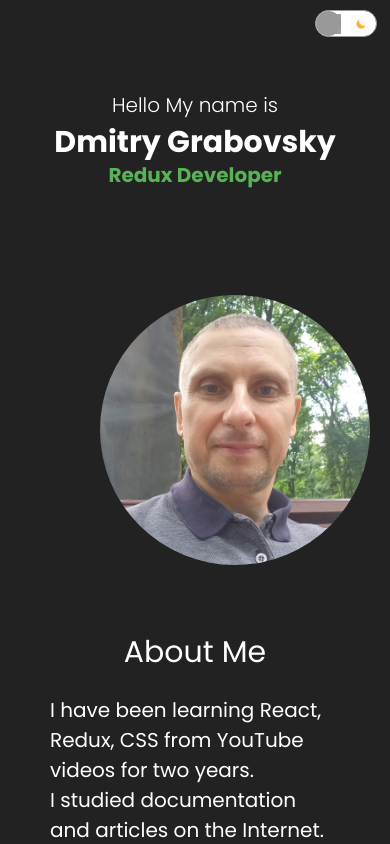
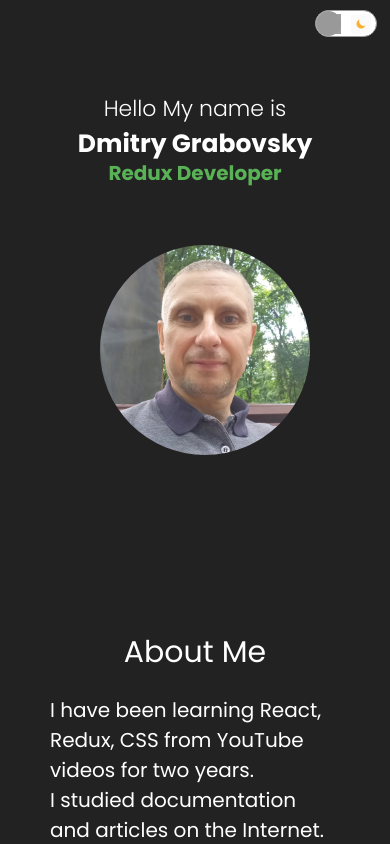
Before and after one commit to programer1983/Portfolio, a React (Create React App) app: page / in a window 390 px wide. Shown: the top 844 px of the page. Built offline with nearby package versions, Linux system fonts and the light colour scheme; grey boxes are pictures that could not be loaded.

Commit message:
adaptive layout for intro

```diff
--- a/src/components/about/about.css
+++ b/src/components/about/about.css
@@ -91,6 +91,13 @@
 }
 
 
+@media screen and (max-width: 949px){
+    .a-title {
+        font-size: 30px;
+    }
+}
+
+
 
 @media screen and (max-width: 768px) {
     .a {
--- a/src/components/intro/intro.css
+++ b/src/components/intro/intro.css
@@ -72,17 +72,14 @@
 }
 
 .i-img {
-    width: 67%;
-    height: 60%;
+    width: 420px;
+    height: 420px;
     object-fit: cover;
     position: absolute;
-    top: 110px;
-    right: 80px;
+    top: 80px;
+    right: 90px;
     border-radius: 50%;
 }
-
-
-
 
 
 @media screen and (max-width: 1200px){
@@ -101,6 +98,63 @@
 
     .i-desc {
         font-size: 30px;
+    }
+}
+
+
+@media screen and (max-width: 1045px){
+    .i-intro {
+        font-size: 25px;
+    }
+
+    .i-img {
+        width: 320px;
+        height: 320px;
+    }
+
+    .i-title-item {
+        font-size: 20px;
+    }
+
+    .i-name {
+        font-size: 35px;
+    }
+
+    .i-desc {
+        font-size: 25px;
+    }
+}
+
+
+@media screen and (max-width: 949px){
+    .i-img {
+        width: 300px;
+        height: 300px;
+        object-fit: cover;
+        position: absolute;
+        top: 80px;
+        right: 90px;
+        border-radius: 50%;
+    }
+
+    .i-left-wrapper {
+        padding: 40px;
+    }
+
+    .i-intro {
+        font-size: 20px;
+    }
+
+    .i-name {
+        font-size: 30px;
+    }
+
+    .i-title-item {
+        font-size: 20px;
+    }
+
+    .i-desc {
+        font-size: 25px;
     }
 }
 
@@ -151,7 +205,97 @@
 }
 
 
-@media screen and (max-width: 480px) {
+@media screen and (max-width: 722px) {
+    .i-left {
+        height: 280px;
+    }
+    .i-name {
+        font-size: 25px;
+    }
+
+    .i-img {
+        width: 220px;
+        height: 220px;
+    }
+
+    .i-desc {
+        font-size: 18px;
+    }
+}
+
+@media screen and (max-width: 629px) {
+    .i-img {
+        width: 180px;
+        height: 180px;
+    }
+
+    .i-left {
+        height: 237px;
+    }
+
+    .i-intro {
+        font-size: 15px;
+    }
+
+    .i-name {
+        font-size: 20px;
+    }
+
+    .i-title-item {
+        font-size: 15px;
+    }
+
+    .i-desc {
+        font-size: 15px;
+    }
+
+}
+
+@media screen and (max-width: 535px) {
+    .i-img {
+        width: 140px;
+        height: 140px;
+    }
+
+    .i-name {
+        font-size: 18px;
+    }
+}
+
+@media screen and (max-width: 531px) {
+    .i-left {
+        height: 220px;
+    }
+
+    .i-desc {
+        font-size: 14px;
+    }
+
+}
+
+@media screen and (max-width: 508px) {
+    .i-left {
+        height: 270px;
+    }
+}
+
+@media screen and (max-width: 507px) {
+    .i-left {
+        height: 250px;
+    }
+}
+
+@media screen and (max-width: 498px) {
+    .i-left {
+        height: 250px;
+    }
+
+    .i-desc {
+        font-size: 12px;
+    }
+}
+
+@media screen and (max-width: 481px) {
     .i {
         flex-direction: column;
     }
@@ -162,21 +306,127 @@
         justify-content: center;
         text-align: center;
         height: 100%;
-        margin-bottom: 70px;
     }
 
+    .i-img {
+        position: absolute;
+        top: 20px;
+        left: 135px;
+        width: 210px;
+        height: 210px;
+    }
 
     .i-desc {
         display: none;
-
     }
 
+    .i-intro {
+      font-size: 22px;
+   }
+
+   .i-name {
+       font-size: 25px;
+   }
+
+   .i-title-item {
+       font-size: 20px;
+   }
+}
+
+@media screen and (max-width: 457px) {
+    .i-img {
+        position: absolute;
+        top: 20px;
+        left: 130px;
+        width: 210px;
+        height: 210px;
+    }
+}
+
+@media screen and (max-width: 438px) {
+    .i-img {
+        position: absolute;
+        top: 20px;
+        left: 110px;
+        width: 210px;
+        height: 210px;
+    }
+}
+
+@media screen and (max-width: 405px) {
+    .i-img {
+        position: absolute;
+        top: 20px;
+        left: 100px;
+        width: 210px;
+        height: 210px;
+    }
+}
+
+@media screen and (max-width: 384px) {
+    .i-img {
+        position: absolute;
+        top: 20px;
+        left: 85px;
+        width: 210px;
+        height: 210px;
+    }
+}
+
+@media screen and (max-width: 357px) {
+    .i-img {
+        position: absolute;
+        top: 20px;
+        left: 75px;
+        width: 210px;
+        height: 210px;
+    }
+}
+
+@media screen and (max-width: 342px) {
+    .i-img {
+        position: absolute;
+        top: 20px;
+        left: 65px;
+        width: 210px;
+        height: 210px;
+    }
+}
+
+@media screen and (max-width: 323px) {
+    .i-img {
+        position: absolute;
+        top: 20px;
+        left: 55px;
+        width: 210px;
+        height: 210px;
+    }
+}
+
+@media screen and (max-width: 304px) {
+    .i-img {
+        position: absolute;
+        top: 20px;
+        left: 45px;
+        width: 210px;
+        height: 210px;
+    }
+}
+
+@media screen and (max-width: 284px) {
+    .i-intro {
+        font-size: 15px;
+    }
+
+    .i-name {
+        font-size: 20px;
+    }
 
     .i-img {
         position: absolute;
-        top: 0px;
-        left: 100px;
-        width: 270px;
-        height: 270px;
+        top: 20px;
+        left: 50px;
+        width: 180px;
+        height: 180px;
     }
 }
--- a/src/components/product/product.css
+++ b/src/components/product/product.css
@@ -37,8 +37,11 @@
 
 }
 
-@media screen and (max-width: 480px) {
-
+@media screen and (max-width: 920px){
+    .p {
+        width: 20%;
+        height: 25vh;
+    }
 }
 
 @media screen and (max-width: 768px) {
--- a/src/components/productList/ProductList.jsx
+++ b/src/components/productList/ProductList.jsx
@@ -1,6 +1,7 @@
 import "./productlist.css"
 import Product from "./../product/Product"
 import { products } from "../../data"
+
 
 const ProductList = () => {
     return (
--- a/src/components/productList/productlist.css
+++ b/src/components/productList/productlist.css
@@ -25,6 +25,21 @@
     display: flex;
     flex-wrap: wrap;
     justify-content: space-between;
+}
+
+
+@media screen and (max-width: 949px){
+    .pl-title {
+        font-size: 30px;
+    }
+}
+
+
+@media screen and (max-width: 920px){
+    .pl-list {
+        width: 100vw;
+        width: 800px;
+    }
 }
 
 
```
Also changed, not shown: 2 other files (tests, documents, lock files or other folders).
